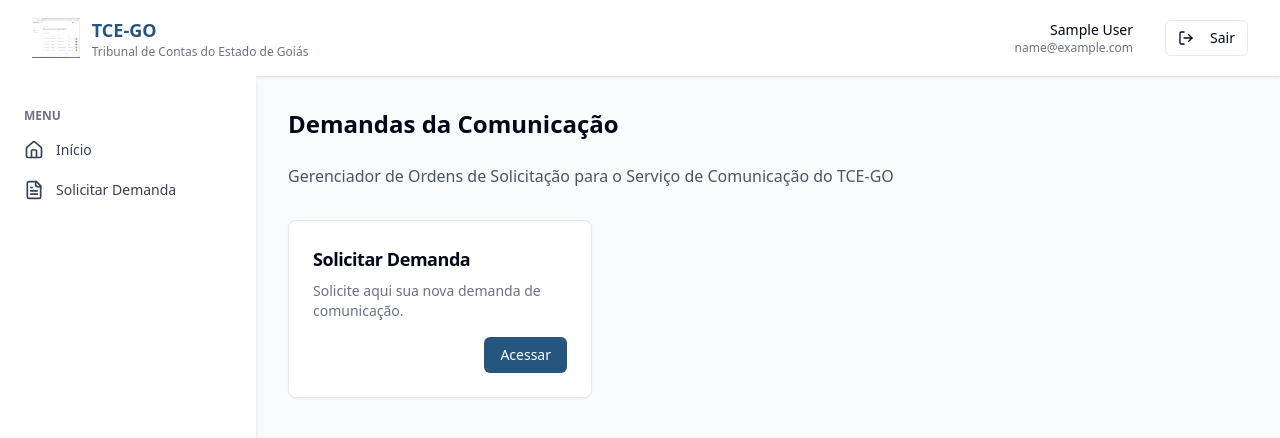
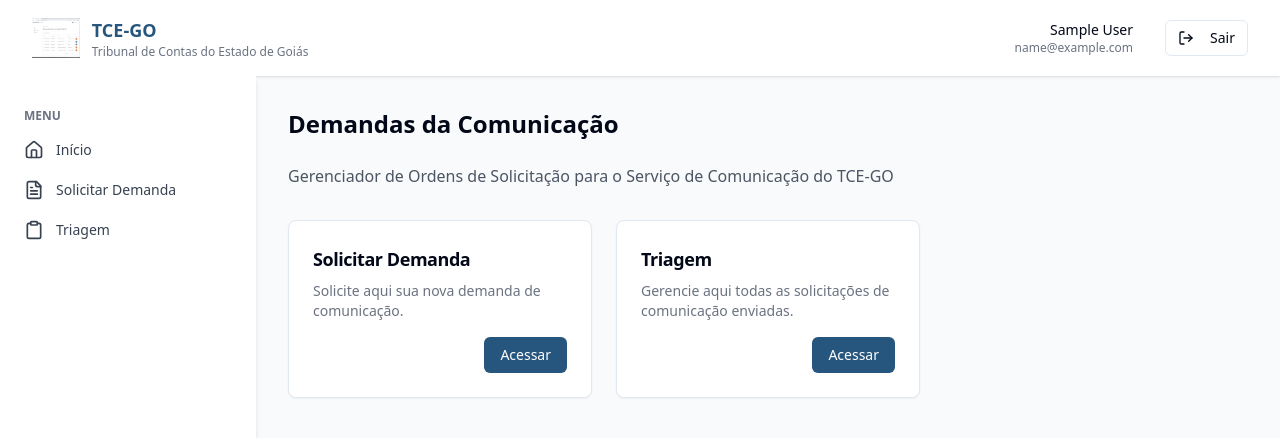
Before and after one commit to marcosd122/comunicacao-demandas-tce, a React (Vite) app: page / in a window 1280 px wide. Shown: the top 438 px of the page. Built offline with nearby package versions, Linux system fonts and the light colour scheme; sample sign-in values are in the browser's storage.

Commit message:
Fix: Admin triagem not showing
Fixes the admin triagem not appearing after login.

```diff
--- a/src/components/Layout.tsx
+++ b/src/components/Layout.tsx
@@ -1,3 +1,4 @@
+
 import { ReactNode } from 'react';
 import { Link, useNavigate } from 'react-router-dom';
 import { useAuth } from '@/contexts/AuthContext';
@@ -5,6 +6,7 @@ import { Button } from '@/components/ui/button';
 import {
   Home,
   FileText,
+  Clipboard,
   LogOut
 } from 'lucide-react';
 
@@ -15,7 +17,7 @@ interface LayoutProps {
 }
 
 const Layout = ({ children, title, breadcrumbs = [] }: LayoutProps) => {
-  const { user, logout } = useAuth();
+  const { user, logout, isAdmin } = useAuth();
   const navigate = useNavigate();
 
   const handleLogout = () => {
@@ -88,6 +90,18 @@ const Layout = ({ children, title, breadcrumbs = [] }: LayoutProps) => {
                   Solicitar Demanda
                 </Link>
               </li>
+
+              {isAdmin && (
+                <li>
+                  <Link
+                    to="/admin/triagem"
+                    className="flex items-center px-2 py-2 text-sm rounded-md text-gray-700 hover:bg-tcego-lightblue hover:text-tcego-blue"
+                  >
+                    <Clipboard className="mr-3 h-5 w-5" />
+                    Triagem
+                  </Link>
+                </li>
+              )}
             </ul>
           </nav>
         </div>
--- a/src/pages/Dashboard.tsx
+++ b/src/pages/Dashboard.tsx
@@ -34,6 +34,27 @@ const Dashboard = () => {
             </div>
           </CardContent>
         </Card>
+
+        {isAdmin && (
+          <Card>
+            <CardHeader className="pb-2">
+              <CardTitle className="text-lg">Triagem</CardTitle>
+            </CardHeader>
+            <CardContent>
+              <p className="text-sm text-gray-500 mb-4">
+                Gerencie aqui todas as solicitações de comunicação enviadas.
+              </p>
+              <div className="flex justify-end">
+                <Link
+                  to="/admin/triagem"
+                  className="bg-tcego-blue text-white px-4 py-2 rounded-md text-sm hover:bg-tcego-blue/90 transition-colors"
+                >
+                  Acessar
+                </Link>
+              </div>
+            </CardContent>
+          </Card>
+        )}
       </div>
     </Layout>
   );
```
